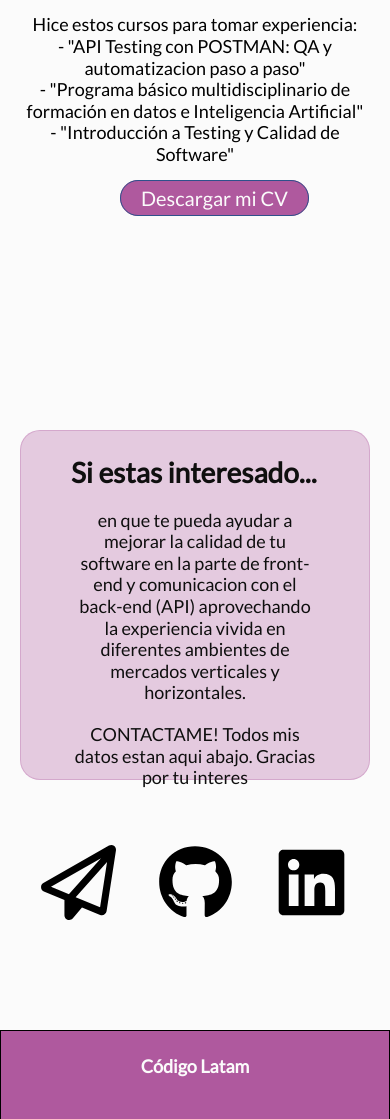
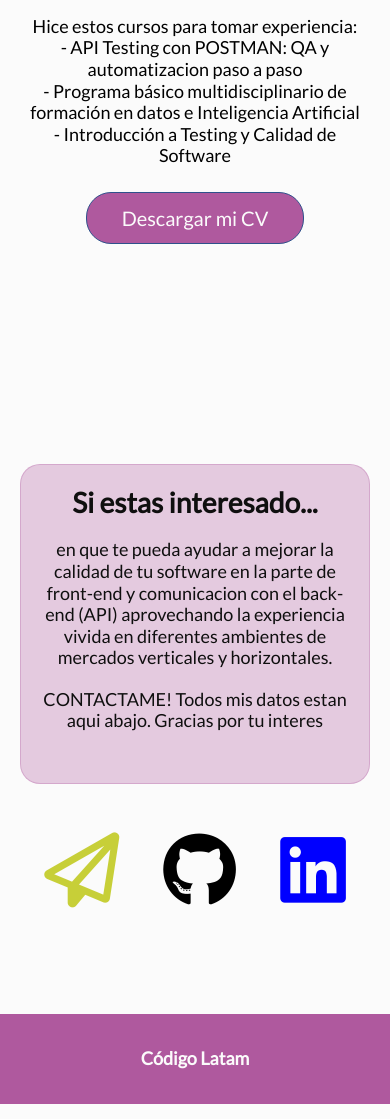
Before and after one commit to cgresconi/proyecto1_cd, a plain HTML site: page index.html in a window 390 px wide. Shown: the part 740-1859 px from the top of the page. Drawn offline with Linux system fonts and the light colour scheme.

Commit message:
todo el programa menos la parte de responsive

```diff
--- a/css/styles.css
+++ b/css/styles.css
@@ -1,137 +1,147 @@
 /* GENERAL */
-/* FONTS */
-/* google font lato */
+/* fonts: google font lato */
 @import url('https://fonts.googleapis.com/css2?family=Lato&display=swap');
 /* font-weight para regular 400 y font-weight para bold 700 */
 .ft_latoBold {
     font-weight: 700;
 }
-
-/* RESET */
-* {
-    box-sizing: border-box;
+* { /* reset valores default navegador*/
+    box-sizing: border-box;     /* une las capas de los boxes */
     margin: 0;
     padding: 0;
-    font-family: 'Lato', sans-serif;
-    /* Para que el scrolleo en la one page sea suave */
-    scroll-behavior: smooth;
+    scroll-behavior: smooth;    /* Para que el scrolleo en la one page sea suave */
     background-color: #fbfbfb;
     font-size: 18px;
+    font-family: 'Lato', sans-serif;
     line-height: 1.2;
 }
-
-/* Para quitar los puntos a los items de listas */
-ul {
-    list-style: none;
+ul { /* lista no ordenada para texto de contacto */
+    list-style: none;   /* listas desordenadas sin los puntos */
 }
-
-
-main {
+main { /* se justifica solo */
     max-width: 1200px;
     margin: auto;
 }
+a { /* enlaces heredan el color de texto y no tengan subrayado */
+    text-decoration: none;
+    color: inherit;
+}
 
 /* ENCABEZADO */
-.div_flex {
+.div_flex { /* contenedor flexible */
     display: flex;
 }
-#bx_encabezado {
+#bx_encabezado { /* box para encabezado */
     height: 90px;
-    /* border: 1px solid black; */
     margin-bottom: 40px;
-    box-shadow: 0px 10px 10px 5px gainsboro;
-    justify-content: space-between;
-    align-items: center;
+    box-shadow: 0px 10px 10px 5px gainsboro; /* efcto de redondeo de borde */
+    justify-content: space-between; /* ordenamiento flexible eje principal*/
+    align-items: center; /* ordenamiento flexible eje secundario*/
 }
-#lg_personal {
+#lg_personal { /* logo personal encabezado */
     width: 140px;
     height: 75px;
     margin: 10px 0px 0px 20px;
 }
-/* ENLACES */
-/* Para que los enlaces hereden el color de texto y no tengan subrayado */
-a {
-    text-decoration: none;
-    color: inherit;
-}
-#bx_inicio {
+.ft_anclas { /* tamaño fuente de anclas */
     font-size: 20px;
 }
-#bx_contacto {
+#bx_contacto { /* box ancla contacto */
     margin-right: 30px;
+}
+
+/* DATOS PERSONALES */
+#sc_datosPersonales { /* seccion datos personales */
+    flex-direction: column;
+    justify-content: center;
+    align-items: center;
+}
+#ig_foto { /* imagen foto personal */
+    margin-bottom: 28px;
+    border-radius: 200px;
+}
+#tx_titPrincipal { /* texto titulo principal */
+    font-size: 36px;
+    margin-bottom: 28px;
+}
+.tx_datosPersonales1 { /* texto datos personales 1 */
+    text-align: center;
+    margin: 0px 20px;
+}
+.tx_datosPersonales2 { /* texto datos personales 2 */
+    text-align: center;
+    margin: 20px 20px 0px;
+}
+#tx_ultimoDatoPersonal { /*ultimo texto de datos personales */
+    margin-bottom: 25px;
+}
+#bt_descargaCv { /* boton descarga de cv */
+    border: 1px solid #2e518b;
+    border-radius: 25px;
+    padding: 13px 35px;
+    background-color: #af599e;
+    color: #fbfbfb;
     font-size: 20px;
 }
 
-/* DATOS PERSONALES */
-#ig_foto {
-    margin-left: 20px;
-    border-radius: 200px;
-}
-#tx_titPrincipal {
-    font-size: 36px;
-    margin: 30px 50px 20px;
-}
-#bx_datospersonales {
-    /* border: 1px solid black; */
-    text-align: center;
-    margin: 20px;
-}
-.boton {
-    border: 1px solid #2e518b; /*anchura, estilo y color borde*/
-    padding: 5px 20px; /*espacio alrededor texto*/
-    background-color: #af599e; /*color botón*/
-    color: #fbfbfb; /*color texto*/
-    border-radius: 20px; /*bordes redondos*/
-    font-size: 20px;
-    margin: 90px 0px 200px 120px;
-}
-
 /* SECCION CONTACTO */
-#bx_secContacto {
-    margin: 220px 20px 60px;
+#bx_secContacto { /* box seccion de contacto */
+    flex-direction: column;
+    justify-content: center;
+    align-items: center;
+    margin: 220px 20px 40px;
     background-color: rgb(175, 89, 158, 0.3);
     border: 1px solid rgba(175, 89, 158, 0.3);
-    padding: 25px 30px;
     border-radius: 20px;
-    height: 350px;
+    height: 320px;
 }
-#tx_titSecundario {
+#tx_titSecundario { /*texto titulo secundario */
     font-size: 28px;
     background-color: rgb(175, 89, 158, 0);
     color: #0f0f0f;
-    padding-left: 20px;
+    margin-top: 40px;
 }
-.bx_txtContacto {
+.bx_txtContacto { /* box texto de contacto */
     text-align: center;
     background-color: rgb(175, 89, 158, 0);
     color: #0f0f0f;
-    margin: 20px;
+    margin: 20px 20px 0px
 }
-.bt_redesSociales {
-    height: 75px;
-    width: 75px;
+#tm_ultTxtContacto { /* ultimo texto de contacto */
+    text-align: center;
+    background-color: rgb(175, 89, 158, 0);
+    color: #0f0f0f;
+    margin: 20px 20px 70px;
 }
-#bt_redesSocialesUltima {
-    height: 75px;
-    width: 75px;
-    /* margin-bottom: 300px; */
-}
-#bx_redesSociales {
+#bx_redesSociales { /* box redes sociales */
+    flex-direction: row;
     height: 90px;
-    /* border: 1px solid black; */
+    margin-bottom: 100px;
     justify-content: space-evenly;
     align-items: center;
-    margin-bottom: 100px;
 }
+.tm_iconoRedSocial { /* tamaño icono red social*/
+    font-size: 60px;
+}
+#cl_iconoMail { /* color icono mail */
+    color: hwb(63 22% 19%);
+}
+#cl_iconoGithub { /* color icono github */
+    color:black;
+}
+#cl_iconoLinkedin { /* color icono linkedin */
+    color:blue;
+}
+
 /* SECCION FOOTER */
-#bx_footer {
+#bx_footer { /* box footer */
     height: 90px;
-    border: 1px solid black;
     background-color: #af599e;
+    justify-content: center;
+    align-items: center;
 }
-#tx_footer {
+#tx_footer { /* texto footer */
     color: #fbfbfb;
     background-color: #af599e;
     text-align: center;
-    padding-top: 25px;
 }
--- a/index.html
+++ b/index.html
@@ -2,6 +2,8 @@
 <html lang="es">
 <head>
     <meta description="web proyecto 1 curso front end codigo pa lante">
+    <meta description="esta web esta definida por la dev tool representada">
+    <meta description="por el celular galaxy s20 ultra">
     <meta author="Cesare Desiderati">
     <meta charset="UTF-8">
     <meta http-equiv="X-UA-Compatible" content="IE=edge">
@@ -9,42 +11,44 @@
     <title>Cesare Desiderati</title>
     <!-- CSS -->
     <link rel="stylesheet" href="css/styles.css">
+    <!-- iconos de fontawesome -->
+    <script src="https://kit.fontawesome.com/f5c3f7539d.js" crossorigin="anonymous"></script>
 </head>
 <body>
 
     <!-- ENCABEZADO -->
     <header>
-        <div id="bx_encabezado"  class="div_flex">
+        <!-- barra de navegacion -->
+        <nav id="bx_encabezado" class="div_flex">
             <img id="lg_personal" src="img/retail + banca + industria.jpg" alt="logo personal" >
             <a href="#sc_datosPersonales" id="bx_inicio" class="ft_latoBold">Inicio</a>
             <a href="#sc_contacto" id="bx_contacto" class="ft_latoBold">Contacto</a>
-        </div>
+        </nav>
     </header>
 
     <main>
         <!-- SECCION DATOS PERSONALES -->
-        <section>
+        <section id="sc_datosPersonales" class="div_flex">
             <img id="ig_foto" src="img/avatar cd.jpg" alt="foto personal">
 
             <h1 id="tx_titPrincipal" class="ft_latoBold">Cesare Desiderati</h1>
-                <p id="bx_datospersonales">Muchos años en el área del testing en Retail, Banca e Industria, usando mis conocimientos
+            <p class="tx_datosPersonales1">Muchos años en el área del testing en Retail, Banca e Industria, usando mis conocimientos
             para encajarlos en las nuevas tecnologías: Jira, Cypress, Selenium, Azure DEVOPS y TestRail,
             testing con el sistema de Practia Global.
             </p>
-                <div id="bx_datospersonales">Hice estos cursos para tomar experiencia:
+            <p class="tx_datosPersonales2">Hice estos cursos para tomar experiencia:
                 <ul>
-                        <div><li>- "API Testing con POSTMAN: QA y automatizacion paso a paso"</li></div>
-                        <div><li>- "Programa básico multidisciplinario de formación en datos e Inteligencia Artificial"</li></div>
-                        <div><li>- "Introducción a Testing y Calidad de Software"</li></div>
+                    <li class="tx_datosPersonales1">- API Testing con POSTMAN: QA y automatizacion paso a paso</li>
+                    <li class="tx_datosPersonales1">- Programa básico multidisciplinario de formación en datos e Inteligencia Artificial</li>
+                    <li class="tx_datosPersonales1" id="tx_ultimoDatoPersonal">- Introducción a Testing y Calidad de Software</li>
                 </ul>
-                </div>
-
-                <a class="boton" href="download/CV D Cesare Desiderati Informática testing.docx" download>Descargar mi CV</a>
+            </p>
+            <a id="bt_descargaCv" href="download/CV D Cesare Desiderati Informática testing.docx" download>Descargar mi CV</a>
         </section>
 
         <!-- SECCION CONTACTO -->
-        <section>
-            <div id="bx_secContacto">
+        <section id="sc_contacto">
+            <div id="bx_secContacto" class="div_flex">
                 <h2 id="tx_titSecundario" class="ft_latoBold">Si estas interesado...
                 </h2>
                 <p class="bx_txtContacto">en que te pueda ayudar a mejorar la calidad
@@ -52,30 +56,28 @@
                     back-end (API) aprovechando la experiencia vivida en diferentes
                     ambientes de mercados verticales y horizontales.
                 </p>
-                    <p class="bx_txtContacto"> CONTACTAME!
+                <p id="tm_ultTxtContacto"> CONTACTAME!
                     Todos mis datos estan aqui abajo. Gracias por tu interes
                 </p>
             </div>
             <div id="bx_redesSociales" class="div_flex">
                 <!-- enlace mailto -->
-                <a href="mailto:cgdesiderati@yahoo.com?correo%20de%20Cesare">
-                    <img class="bt_redesSociales" src="img/mail_awesome.svg" alt="logo_correo">
+                <a href="mailto:cgdesiderati@yahoo.com?correo%20de%20Cesare" id="cl_iconoMail" class="tm_iconoRedSocial">
+                    <span class="fa-regular fa-paper-plane fa-lg"></span>
                 </a>
                 <!-- enlace con este proyecto en github -->
-                <a href="https://cgresconi.github.io/proyecto1_cd/" target="_blank">
-                    <img class="bt_redesSociales" src="img/github_awesome.svg" alt="logo_correo">
+                <a href="https://cgresconi.github.io/proyecto1_cd/" id="cl_iconoGithub" class="tm_iconoRedSocial" target="_blank">
+                    <span class="fa-brands fa-github fa-lg"></span>
                 </a>
                 <!-- enlace con mi directorio en linkedin -->
-                <a href="https://www.linkedin.com/in/cv-cesare-desiderati/" target="_blank">
-                    <img id="bt_redesSocialesUltima" src="img/linkedin_awesome.svg" alt="logo_linkedin">
+                <a href="https://www.linkedin.com/in/cv-cesare-desiderati/" id="cl_iconoLinkedin" class="tm_iconoRedSocial" target="_blank">
+                    <span class="fa-brands fa-linkedin fa-lg"></span>
                 </a>
             </div>
-
-
         </section>
 
         <!-- FOOTER  -->
-        <footer id="bx_footer">
+        <footer id="bx_footer" class="div_flex">
             <h2 id="tx_footer">Código Latam</h2>
         </footer>
 
```
Also changed, not shown: img/github_awesome.svg (deleted), img/linkedin_awesome.svg (deleted), img/mail_awesome.svg (deleted). Lines whose indentation alone changed are shown as unchanged.
